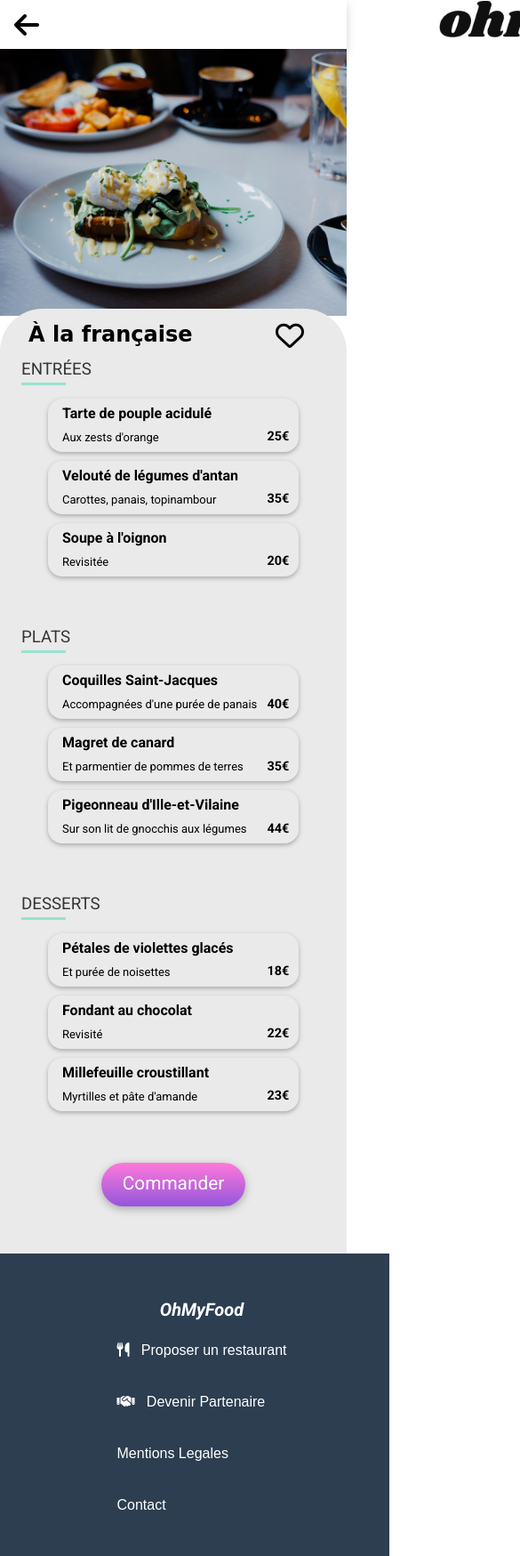
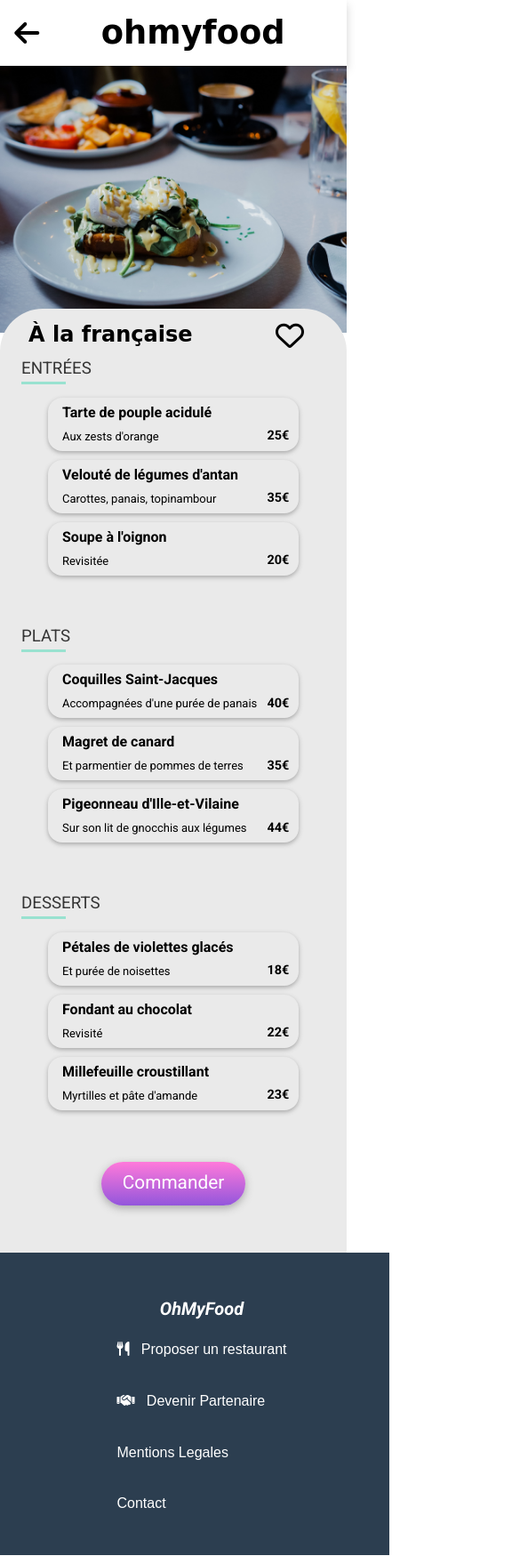
Before and after one commit to ultraasedev/omf, a website: page pages_menu/a-la-francaise.html in a window 390 px wide. Shown: the top 1749 px of the page at 89% size, 585 px wide, since content can reach past the window. Drawn offline with Linux system fonts and the light colour scheme; a web font is replaced by a local one.

Commit message:
last commit

```diff
--- a/css/pages-style.css
+++ b/css/pages-style.css
@@ -80,6 +80,13 @@ body fieldset {
 body header {
   box-shadow: 0 5px 10px lightgrey;
 }
+body header h1 {
+  font-family: "Shrikhand", cursive;
+  font-size: 2.3rem;
+  margin: 0;
+  padding: 1rem 0;
+  text-align: center;
+}
 body header > div {
   display: flex;
 }
@@ -95,19 +102,13 @@ body header .logo i {
   color: black;
   cursor: pointer;
 }
-
-.logoimg img {
-  position: relative;
-  height: 50px;
-  width: 300px;
-  justify-items: center;
+body header .titre {
+  display: flex;
   justify-content: center;
-  align-items: center;
-  margin-left: 450px;
-  margin-top: 1px;
+  flex-basis: 100%;
 }
-body main {
-  background-color: #eaeaea;
+body header .titre h1 {
+  font-family: "Shrikhand", cursive;
 }
 body main,
 img {
@@ -118,7 +119,7 @@ img {
 }
 .titre-menu {
   position: relative;
-  top: -0.8rem;
+  top: -2rem;
   border-radius: 3rem 3rem 0 0;
   display: flex;
   justify-content: space-between;
@@ -170,7 +171,7 @@ img {
   flex-wrap: wrap;
   background-color: #eaeaea;
   position: relative;
-  top: -20px;
+  top: -40px;
 }
 .menus .articles {
   display: flex;
@@ -333,17 +334,17 @@ body main .menus .articles .entrees .article-menu:hover .select-choix,
   padding: 0 1rem;
   flex-basis: 100%;
 }
-/*Footer*/
+
 /*Footer*/
 footer {
   background-color: #2c3e50;
   width: 100%;
   padding: 32px 16px;
   color: #fff;
-  justify-content: center;
-  justify-items: space-around;
+  justify-content: space-around;
+  justify-items: center;
   position: absolute;
-  margin-top: -25px;
+  margin-top: -45px;
 }
 .logofooter {
   font-family: "Roboto";
@@ -502,8 +503,8 @@ footer {
     width: 100%;
     padding: 32px 16px;
     color: #fff;
-    justify-content: center;
-    justify-items: space-around;
+    justify-content: space-around;
+    justify-items: center;
   }
 
   body main .container-footer {
@@ -518,7 +519,8 @@ footer {
     display: flex;
     flex-direction: column;
     min-width: 30%;
-    justify-content: center, space-between;
+    justify-content: space-between;
+    justify-items: center;
     margin-left: auto;
     margin-right: auto;
   }
@@ -544,8 +546,8 @@ footer {
     width: 100%;
     padding: 32px 16px;
     color: #fff;
-    justify-content: center;
-    justify-items: space-around;
+    justify-content: space-around;
+    justify-items: center;
   }
 
   body main .container-footer {
@@ -560,7 +562,8 @@ footer {
     display: flex;
     flex-direction: column;
     min-width: 30%;
-    justify-content: center, space-between;
+    justify-items:center;
+    justify-content:  space-between ;
     margin-left: auto;
     margin-right: auto;
   }
--- a/css/style.css
+++ b/css/style.css
@@ -363,8 +363,8 @@ footer {
   width: 100%;
   padding: 32px 16px;
   color: #fff;
-  justify-content: center;
-  justify-items: space-around;
+  justify-content: space-around;
+  justify-items: center;
 }
 
 .container-footer {
@@ -522,8 +522,8 @@ header .loader span:nth-of-type(8) {
     width: 100%;
     padding: 32px 16px;
     color: #fff;
-    justify-content: center;
-    justify-items: space-around;
+    justify-content: space-around;
+    justify-items: center;
   }
 
   .container-footer {
@@ -533,12 +533,21 @@ header .loader span:nth-of-type(8) {
     font-family: "Raleway", sans-serif;
     gap: 16px;
   }
+  .logofooter {
+    font-family: "Roboto";
+    font-weight: 700;
+    font-style: italic;
+    justify-content: center;
+    text-align: center;
+    align-items: center;
+    font-size: 20px;
+  }
 
   .card-footer {
     display: flex;
     flex-direction: column;
     min-width: 30%;
-    justify-content: center,space-between;
+    justify-content: center;
     margin-left: auto;
     margin-right: auto;
   }
--- a/pages_menu/a-la-francaise.html
+++ b/pages_menu/a-la-francaise.html
@@ -36,7 +36,9 @@
                 <!-- lien de retour vers la page principale -->
                 <a href="../index.html"><i class="fa-solid fa-arrow-left"></i></a>
             </div>
-            <div class="logoimg"><img src="../images/logo/ohmyfood.png"/></div>
+            <div class="titre">
+                <h1>ohmyfood</h1>
+            </div>
         </div>
     </header>
 
```
Also changed, not shown: index.html (+3 -3 lines), pages_menu/la-note-enchantee.html (+3 -1 lines), pages_menu/la-palette-du-gout.html (+3 -1 lines), pages_menu/le-delice-des-sens.html (+3 -1 lines).
